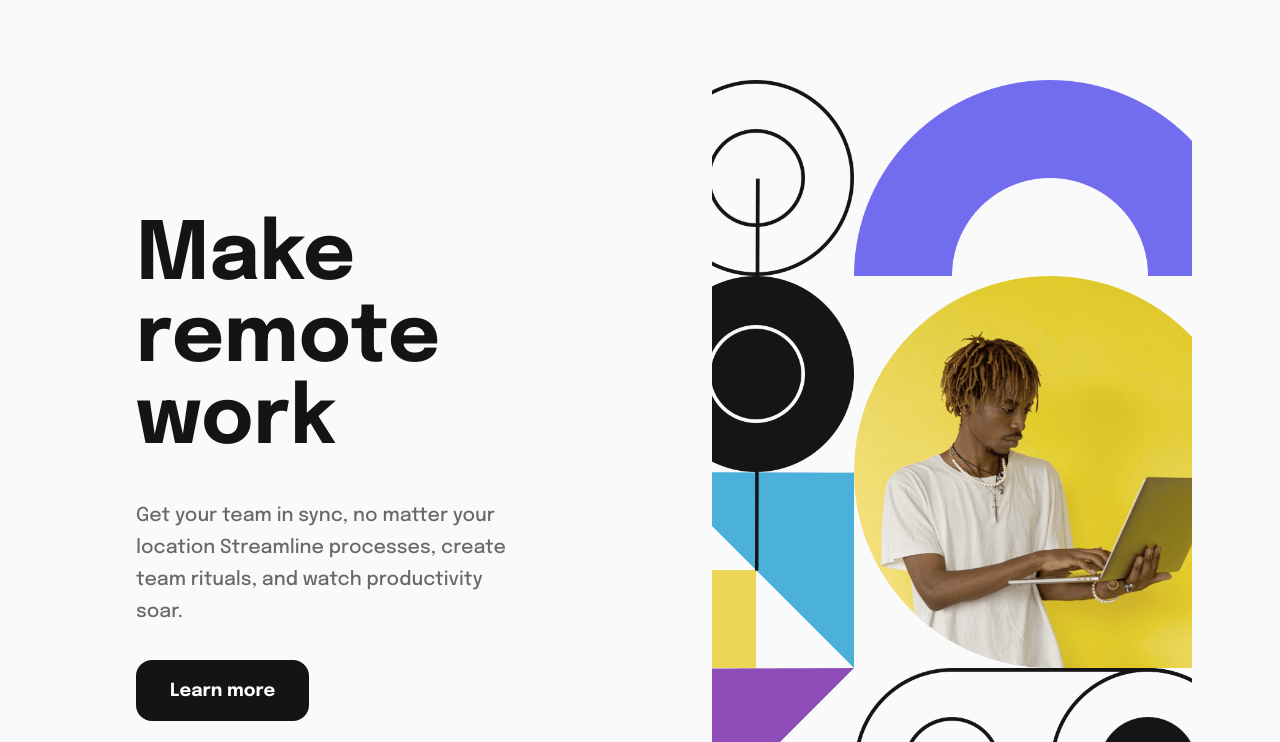
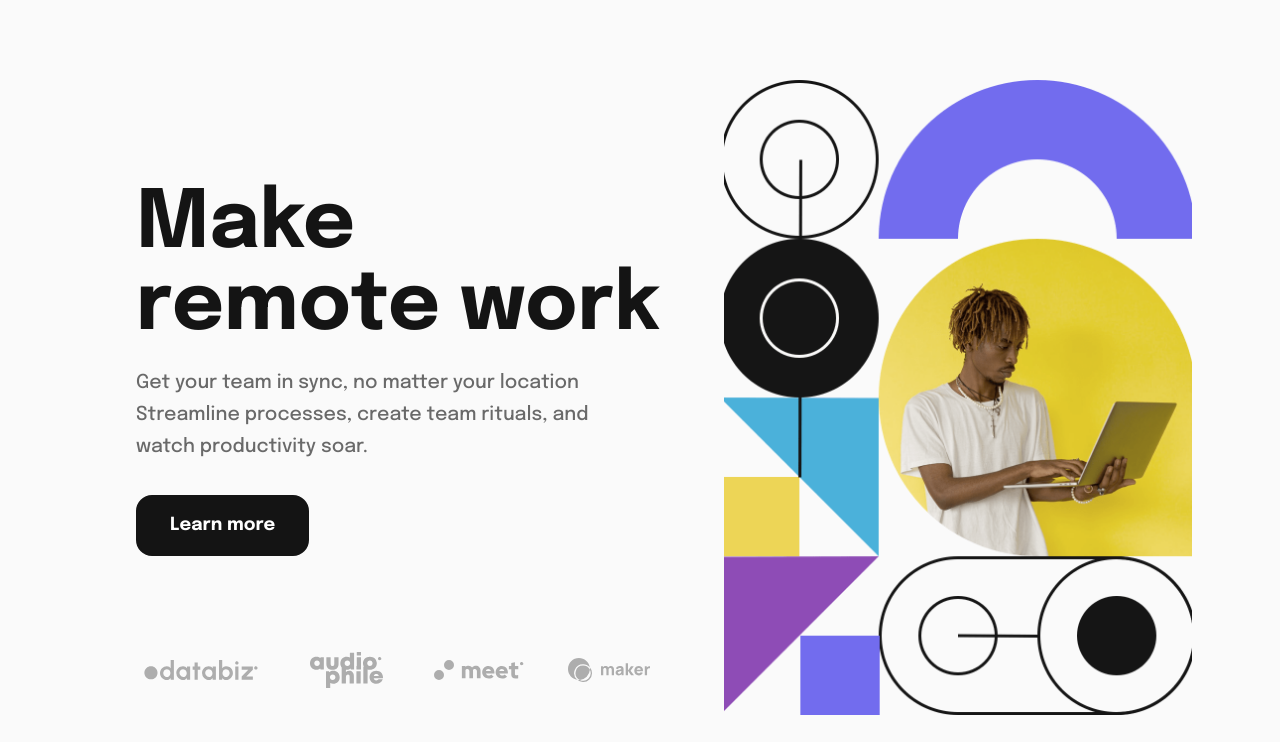
Before and after one commit to hebam17/intro-section, a plain HTML site: page index.html in a window 1280 px wide. Shown: the part 58-800 px from the top of the page. Drawn offline with Linux system fonts and the light colour scheme.

Commit message:
Apply some styling changes

```diff
--- a/css/style.css
+++ b/css/style.css
@@ -358,12 +358,13 @@ header h1 {
     justify-content: space-between;
     width: 100%;
     height: 100%;
-    padding: 5rem 6rem 8rem 7rem;
+    padding: 5rem 6rem 12rem 7rem;
   }
 
   header h1 {
     font-size: 5rem;
-    margin-top: 8rem;
+    margin-top: 6rem;
+    margin-bottom: 0;
     font-weight: var(--font-weights2);
   }
   #desktop-image {
@@ -375,7 +376,7 @@ header h1 {
   }
 
   #image {
-    flex: 5;
+    flex: 4.5;
   }
 
   #image img {
@@ -383,13 +384,13 @@ header h1 {
   }
 
   #content {
-    flex: 5;
+    flex: 5.5;
     display: flex;
     flex-direction: column;
     justify-content: space-between;
     align-items: flex-start;
     text-align: left;
-    margin-right: 5rem;
+    /* margin-right: 4rem; */
   }
 
   #content span {
@@ -404,7 +405,7 @@ header h1 {
 
   #learn {
     padding: 1.2rem 2rem !important;
-    margin-bottom: 5rem !important;
+    margin-bottom: 6rem !important;
   }
 
   #icons {
```
